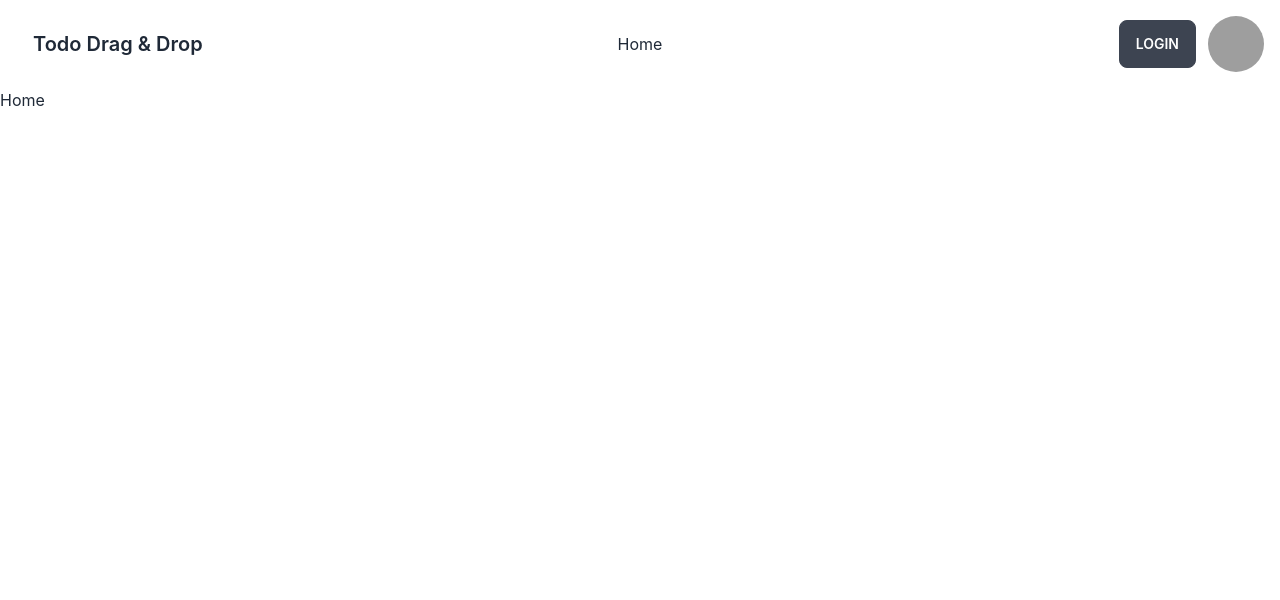
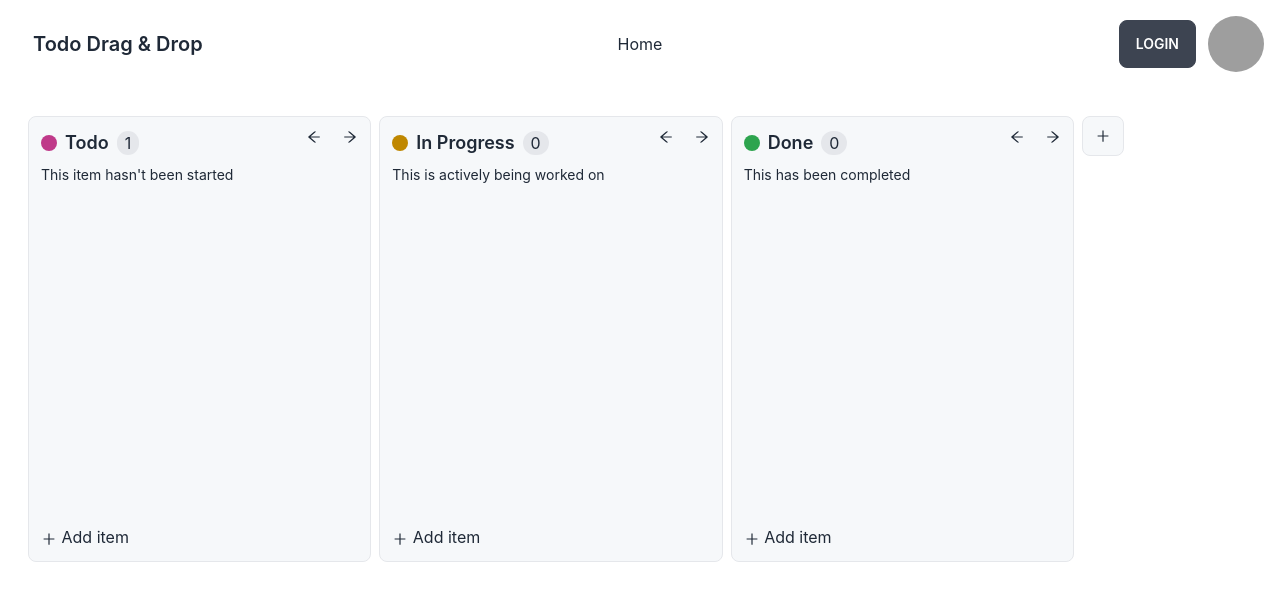
Before and after one commit to mdhasan76/Todo-Drag-Drop, a React (Create React App) app: page / in a window 1280 px wide. Shown: the top 600 px of the page. Built offline with nearby package versions, Linux system fonts and the light colour scheme; grey boxes are pictures that could not be loaded.

Commit message:
complete frotend

```diff
--- a/package.json
+++ b/package.json
@@ -9,6 +9,7 @@
     "daisyui": "^2.51.5",
     "react": "^18.2.0",
     "react-dom": "^18.2.0",
+    "react-icons": "^4.8.0",
     "react-router-dom": "^6.9.0",
     "react-scripts": "5.0.1",
     "web-vitals": "^2.1.4"
--- /dev/null
+++ b/src/component/TodoSec.js
@@ -0,0 +1,80 @@
+import React from 'react';
+import { AiOutlineArrowRight, AiOutlineArrowLeft, AiOutlinePlus } from "react-icons/ai"
+
+const TodoSec = () => {
+    return (<div className='w-[1152px] p-7 '>
+
+        <div className='flex gap-2 overflow-x-auto'>
+            <div className='w-[350px] h-[446px] p-3 bg-[#f6f8fa] border border-gray-200 rounded-lg relative'>
+                <div>
+                    <div className='flex justify-between'>
+                        <div className='flex items-center'>
+                            <div className='h-4 w-4  bg-[#bf3989] rounded-full mr-2'></div>
+                            <p className='mr-2 text-lg font-semibold'>Todo</p>
+                            <p className='bg-gray-200  px-2 rounded-full'>1</p>
+                        </div>
+                        <div className='flex'>
+                            <AiOutlineArrowLeft />
+                            <AiOutlineArrowRight className='ml-5' />
+                        </div>
+                    </div>
+                    <p className='text-[rgb(87, 96, 106)] text-sm py-2'>This item hasn't been started</p>
+                </div>
+                <div className='absolute bottom-0 rounded-lg left-0 hover:bg-gray-200 duration-300 w-full hover:cursor-pointer'>
+                    <p className='p-3'><AiOutlinePlus className='inline-block' /> Add item</p>
+                </div>
+            </div>
+
+            {/* card 2 */}
+            <div className='w-[350px] h-[446px] p-3 bg-[#f6f8fa] border border-gray-200 rounded-lg relative'>
+                <div>
+                    <div className='flex justify-between'>
+                        <div className='flex items-center'>
+                            <div className='h-4 w-4 bg-[#bf8700] rounded-full mr-2'></div>
+                            <p className='mr-2 text-lg font-semibold'>In Progress</p>
+                            <p className='bg-gray-200  px-2 rounded-full'>0</p>
+                        </div>
+                        <div className='flex'>
+                            <AiOutlineArrowLeft />
+                            <AiOutlineArrowRight className='ml-5' />
+                        </div>
+                    </div>
+                    <p className='text-[rgb(87, 96, 106)] text-sm py-2'>This is actively being worked on
+                    </p>
+                </div>
+                <div className='absolute bottom-0 rounded-lg left-0 hover:bg-gray-200 duration-300 w-full hover:cursor-pointer'>
+                    <p className='p-3'><AiOutlinePlus className='inline-block' /> Add item</p>
+                </div>
+            </div>
+
+            {/* card 3 */}
+            <div className='w-[350px] h-[446px] p-3 bg-[#f6f8fa] border border-gray-200 rounded-lg relative'>
+                <div>
+                    <div className='flex justify-between'>
+                        <div className='flex items-center'>
+                            <div className='h-4 w-4 bg-[#2da44e] rounded-full mr-2'></div>
+                            <p className='mr-2 text-lg font-semibold'>Done</p>
+                            <p className='bg-gray-200  px-2 rounded-full'>0</p>
+                        </div>
+                        <div className='flex'>
+                            <AiOutlineArrowLeft />
+                            <AiOutlineArrowRight className='ml-5' />
+                        </div>
+                    </div>
+                    <p className='text-[rgb(87, 96, 106)] text-sm py-2'>This has been completed</p>
+                </div>
+
+
+                <div className='absolute bottom-0 rounded-lg left-0 hover:bg-gray-200 duration-300 w-full hover:cursor-pointer'>
+                    <p className='p-3'><AiOutlinePlus className='inline-block' /> Add item</p>
+                </div>
+            </div>
+            <div className='p-3 bg-[#f6f8fa] h-10 border border-gray-200 rounded-lg grid place-content-center'>
+                <AiOutlinePlus />
+            </div>
+        </div>
+    </div>
+    );
+};
+
+export default TodoSec;
--- a/src/page/Home.js
+++ b/src/page/Home.js
@@ -1,9 +1,10 @@
 import React from 'react';
+import TodoSec from '../component/TodoSec';
 
 const Home = () => {
     return (
         <div>
-            Home
+            <TodoSec/>
         </div>
     );
 };
--- a/src/page/Login.js
+++ b/src/page/Login.js
@@ -2,8 +2,31 @@ import React from 'react';
 
 const Login = () => {
     return (
-        <div>
-           login
+        <div className="hero min-h-[85vh] bg-base-200">
+            <div className="hero-content flex-col lg:flex-row-reverse">
+                <div className="card flex-shrink-0 w-full max-w-sm shadow-2xl bg-base-100">
+                    <div className="card-body">
+                        <div className="form-control">
+                            <label className="label">
+                                <span className="label-text">Email</span>
+                            </label>
+                            <input type="text" placeholder="email" className="input input-bordered" />
+                        </div>
+                        <div className="form-control">
+                            <label className="label">
+                                <span className="label-text">Password</span>
+                            </label>
+                            <input type="text" placeholder="password" className="input input-bordered" />
+                            <label className="label">
+                                <a href="/" className="label-text-alt link link-hover">Forgot password?</a>
+                            </label>
+                        </div>
+                        <div className="form-control mt-6">
+                            <button className="btn btn-primary">Login</button>
+                        </div>
+                    </div>
+                </div>
+            </div>
         </div>
     );
 };
```
Also changed, not shown: 1 other file (tests, documents, lock files or other folders).
